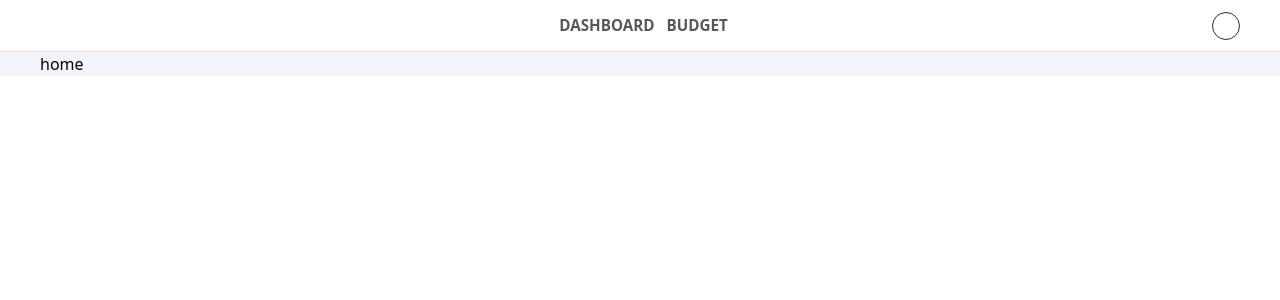
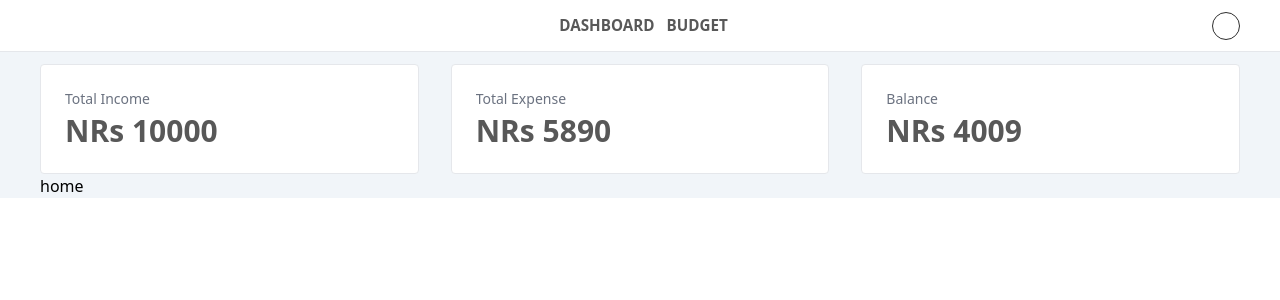
Before and after one commit to if1eight0sty/budg-track, a React (Vite) app in the folder budg-track/: page / in a window 1280 px wide. Shown: the top 300 px of the page. Built offline with nearby package versions, Linux system fonts and the light colour scheme; some icons are missing.

Commit message:
Add Stats component and update home page styling

```diff
--- /dev/null
+++ b/budg-track/src/components/stats/components/stat-cards.jsx
@@ -0,0 +1,25 @@
+import PropTypes from "prop-types";
+
+const StatCard = ({ value, title }) => {
+  return (
+    <>
+      <div className="border bg-white rounded">
+        <div className="px-4 py-5 sm:p-6">
+          <dt className="text-sm font-medium text-gray-500 truncate">
+            {title}
+          </dt>
+          <dd className="mt-1 text-3xl font-semibold text-[#2e2e2e]/80">
+            NRs {value}
+          </dd>
+        </div>
+      </div>
+    </>
+  );
+};
+
+StatCard.propTypes = {
+  value: PropTypes.number.isRequired,
+  title: PropTypes.string.isRequired,
+};
+
+export default StatCard;
--- /dev/null
+++ b/budg-track/src/components/stats/stats.jsx
@@ -0,0 +1,17 @@
+import StatCard from "./components/stat-cards";
+
+const Stats = () => {
+  return (
+    <>
+      <div className="px-2 @[30em]:px-6 @[50em]:px-10 @[1300px]:px-16 bg-slate-100 pt-3">
+        <div className="grid grid-cols-1 gap-4 md:grid-cols-3 lg:gap-8">
+          <StatCard value={10000} title="Total Income" />
+          <StatCard value={5890} title="Total Expense" />
+          <StatCard value={4009} title="Balance" />
+        </div>
+      </div>
+    </>
+  );
+};
+
+export default Stats;
--- a/budg-track/src/layout/layout.jsx
+++ b/budg-track/src/layout/layout.jsx
@@ -1,3 +1,4 @@
+import Stats from "../components/stats/stats";
 import Header from "./header/header";
 import { Outlet } from "react-router-dom";
 const Layout = () => {
@@ -5,6 +6,7 @@ const Layout = () => {
     <>
       <main className="@container">
         <Header />
+        <Stats />
         <Outlet />
       </main>
     </>
--- a/budg-track/src/pages/home/home.jsx
+++ b/budg-track/src/pages/home/home.jsx
@@ -1,7 +1,7 @@
 const Home = () => {
   return (
     <>
-      <div className="@[30em]:px-6 @[50em]:px-10 @[1300px]:px-16 bg-slate-100">
+      <div className="px-2 @[30em]:px-6 @[50em]:px-10 @[1300px]:px-16 bg-slate-100">
         home
       </div>
     </>
```
